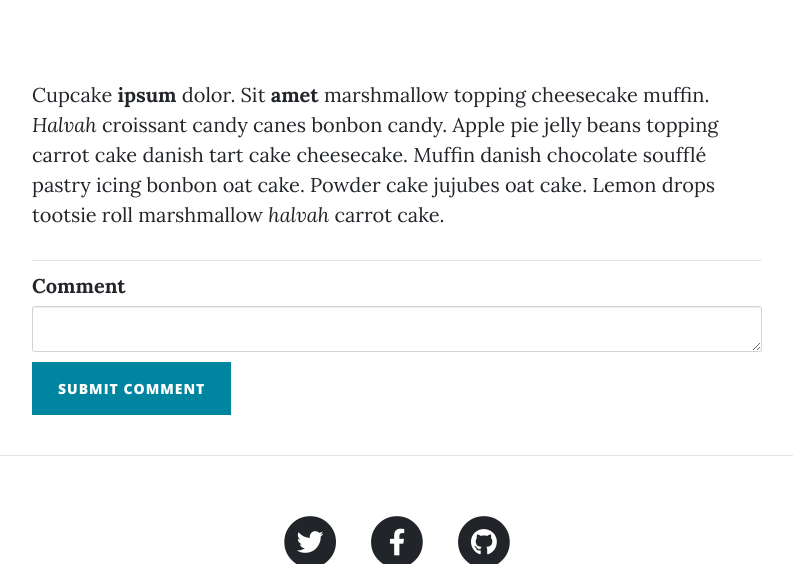
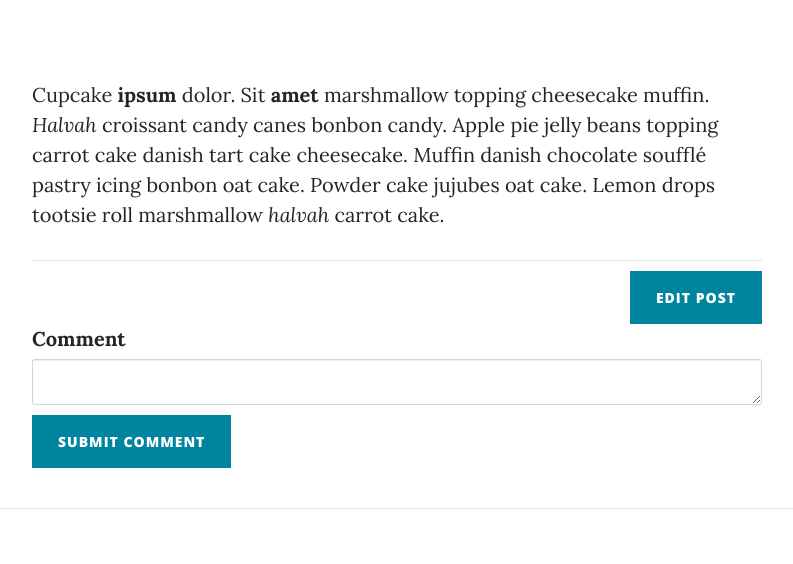
Before and after one commit to cburgyan/MultiBloggerWithAuthentication_Flask_Bootstrap_CKEditor_Gravatar_SQLAlchemy_Login_Manager_UserMixin, a Flask app: page /post/3 in a window 1280 px wide. Shown: the part 627-1191 px from the top of the page, without its empty margins (243-1036 px from the left). Run offline with Flask 2, Linux system fonts and the light colour scheme; a user stored in the database is signed in; data comes from the database, SQL or seed files in the repository; both versions use the stored data as it was after the commit; some libraries are stand-ins or nearby versions.

Commit message:
allow admin to edit any blog_post

```diff
--- a/main.py
+++ b/main.py
@@ -227,19 +227,13 @@ def admin_or_post_author_only(func):
         post_id = kwargs.get('post_id')
         if post_id:
             post_author_id = BlogPost.query.filter_by(id=post_id).first().author.id
-            if hasattr(current_user, 'id') and post_author_id == current_user.id:
+            if hasattr(current_user, 'id') and post_author_id == current_user.id or current_user.id == 1:
                 return func(*args, **kwargs)
             else:
                 flash('Sorry, you must be author of post for this action.')
                 return redirect(url_for('show_post', post_id=post_id))
         else:
             return func(*args, **kwargs)
-        # if hasattr(current_user, 'id'):
-        #     if current_user.id == 1:
-        #         return func(*args, **kwargs)
-        #     return abort(403)
-        # else:
-        #     return abort(403)
     return wrapper_func
 
 
--- a/templates/post.html
+++ b/templates/post.html
@@ -28,7 +28,7 @@
         <div class="col-lg-8 col-md-10 mx-auto">
             {{ post.body|safe }}
           <hr>
-            {% if current_user.id == post.author.id %}
+            {% if current_user.id == post.author.id or current_user.id == 1 %}
             <div class="clearfix">
             <a class="btn btn-primary float-right" href="{{url_for('edit_post', post_id=post.id)}}">Edit Post</a>
             </div>
```
Also changed, not shown: blog.db.
